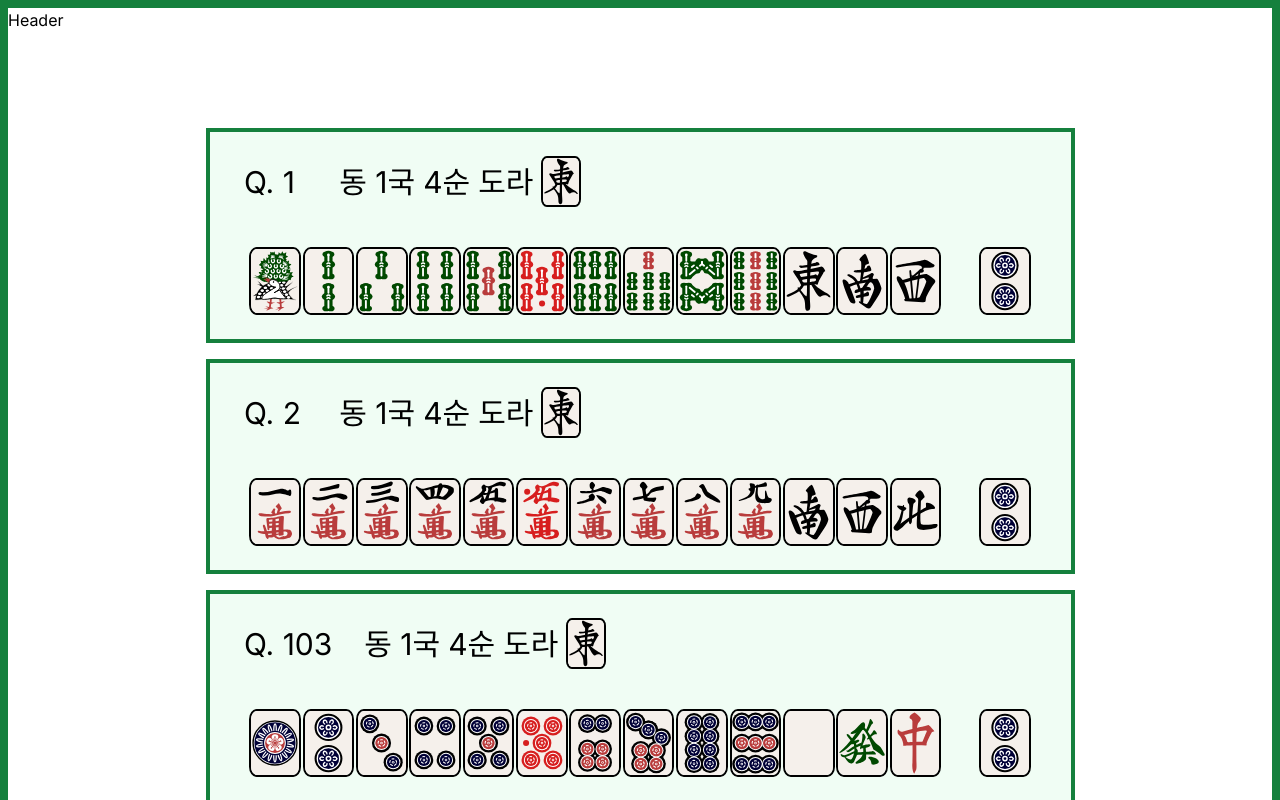
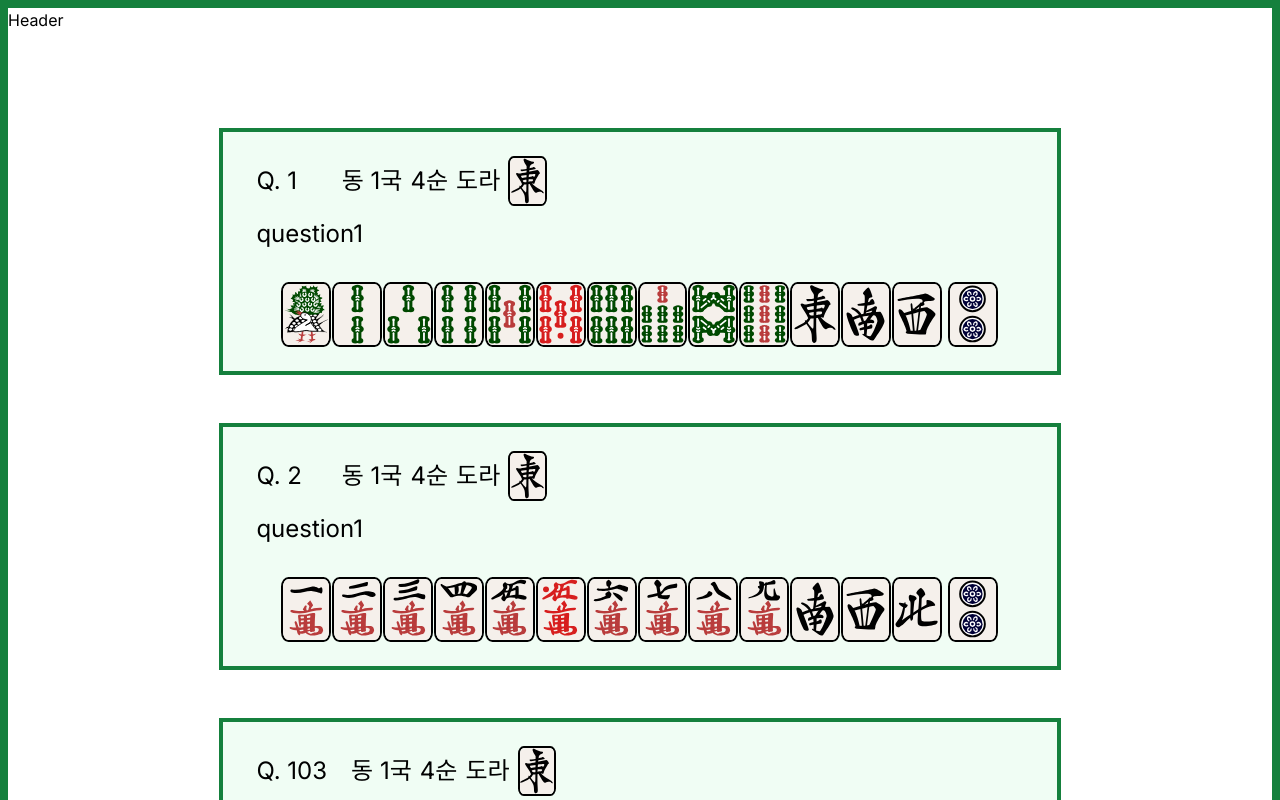
Before and after one commit to choyj2012/nnkr, a Next.js app: page / in a window 1280 px wide. Shown: the top 800 px of the page. Built offline with nearby package versions, Linux system fonts and the light colour scheme.

Commit message:
edit css

```diff
--- a/app/layout.tsx
+++ b/app/layout.tsx
@@ -22,7 +22,7 @@ export default function RootLayout({
       <body className={inter.className}>
         <div className="border-8 border-green-700 relative min-h-full flex flex-col">
           <Header></Header>
-          <div className="flex-grow">
+          <div className="flex-grow w-10/12 md:w-4/5 lg:w-2/3 mx-auto">
             {children}
           </div>
           <Footer></Footer>
--- a/app/page.tsx
+++ b/app/page.tsx
@@ -1,6 +1,5 @@
 import Card from "@/components/Card/card";
 import { getAllQuestions } from "@/lib/queries";
-import { Question } from "@/lib/types";
 import Link from "next/link";
 
 export default async function Home() {
@@ -9,7 +8,7 @@ export default async function Home() {
 
   return (
     <main>
-      <div className=" flex flex-col w-full lg:w-3/4 m-auto">
+      <div className="flex flex-col w-full lg:gap-8">
         {Q?.map((quest) => {
           return (
             <Link key={quest.id} href={`/questions/${quest.id}`}>
--- a/app/questions/[qid]/page.tsx
+++ b/app/questions/[qid]/page.tsx
@@ -18,7 +18,7 @@ export default async function Page({params}: {params : {qid: string}}) {
   if(!Q) return notFound();
 
   return (
-    <div className="group-[click] mx-auto *:w-11/12">
+    <div className="group-[click]">
       <Card q={Q} />
       <CommentsBox id={qid}/>
     </div>
--- a/components/Card/card.tsx
+++ b/components/Card/card.tsx
@@ -1,35 +1,38 @@
 import { Question } from "@/lib/types";
 import HaiComponent from "./hai";
 
-export default function Card({q} : {q: Question}) {
-
+export default function Card({ q }: { q: Question }) {
   return (
     <div
-      className="w-11/12 mx-auto border-4 border-green-700 py-6 flex flex-col my-2 gap-y-4 bg-green-50 hover:bg-green-100
-     hover:transition-colors cursor-pointer"
+      className="
+        mx-auto my-2 px-[4%] py-6 flex flex-col
+        border-4 border-green-700 bg-green-50
+        hover:bg-green-100 hover:transition-colors cursor-pointer
+        *:text-sm md:*:text-base lg:*:text-xl xl:*:text-2xl 2xl:*:text-4xl"
     >
-      <div className="flex flex-row gap-2 items-center px-[4%] *:text-base md:*:text-xl lg:*:text-2xl xl:*:text-3xl 2xl:*:text-4xl">
-        <div className="min-w-[8%] mr-6">Q. {q.id}</div>
+      <div className="flex flex-row gap-2 items-center mb-2 md:mb-3">
+        <div className="min-w-[8%] mr-4">Q. {q.id}</div>
         <div>{q.kyokumen}국</div>
         <div>{q.junme}순</div>
         <div>도라</div>
-        <HaiComponent hai={q.dora} width="w-[5%]" height="h-auto"/>
+        <HaiComponent hai={q.dora} width="w-[5%]" height="h-auto" />
       </div>
 
-      <div className="flex flex-row justify-center flex-wrap gap-[0.2%] md:mt-6">
+      <div className="">{q.description}</div>
+      <div className="flex flex-row flex-wrap justify-center *:mr-[1px] mt-4 md:mt-8 w-fit">
         {q.tehai?.map((hai, index) => {
           return (
             <HaiComponent
               key={index}
               hai={hai}
-              width="w-[6%]"
-              height="h-full"
+              width="w-[6.5%]"
+              height="h-auto"
             />
           );
         })}
 
-        <div className="w-[4%]"></div>
-        <HaiComponent hai={q.tsumo} width="w-[6%]" height="h-full" />
+        <div className="w-1"></div>
+        <HaiComponent hai={q.tsumo} width="w-[6.5%]" height="h-auto" />
       </div>
     </div>
   );
--- a/components/Comment/comment.tsx
+++ b/components/Comment/comment.tsx
@@ -1,5 +1,5 @@
 import { AnswerComment } from "@/lib/types";
-import HaiComponent from "../Card/hai";
+import HaiComponent from "@/components/Card/hai";
 
 export default function Comment({comdate}: {comdate : AnswerComment}) {
 
```
Also changed, not shown: public/img/Blank.svg.
